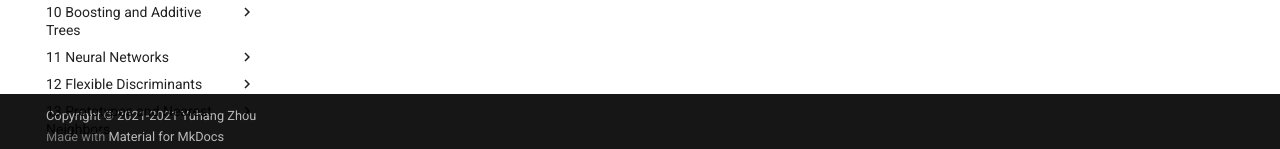
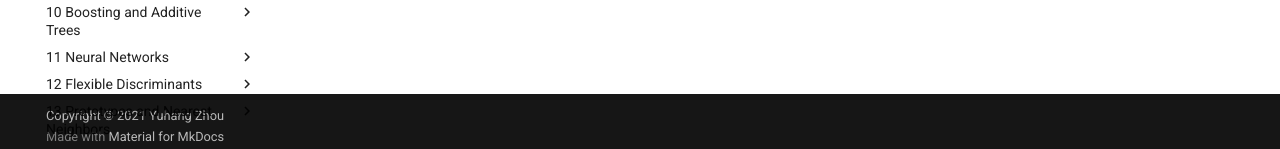
Before and after one commit to YuhangZhou88/ESL_Solution, an MkDocs documentation site: the page built from docs/ESL-Solution/2-Overview-of-Supervised-Learning/ex2-3.md, in a window 1280 px wide. Shown: the part 741-890 px from the top of the page. Built offline with MkDocs 1.6.1 and Material for MkDocs 9.7.7, drawn with Linux system fonts in a browser that asks for light colours; comment, search, counter and statistics services are not loaded.

Commit message:
Fix copyright

```diff
--- a/mkdocs.yml
+++ b/mkdocs.yml
@@ -66,7 +66,7 @@ extra_javascript:
   - https://polyfill.io/v3/polyfill.min.js?features=es6
   - https://cdn.jsdelivr.net/npm/mathjax@3/es5/tex-mml-chtml.js
 
-copyright: 'Copyright &copy; 2021-2021 Yuhang Zhou'
+copyright: 'Copyright &copy; 2021 Yuhang Zhou'
 
 extra:
   analytics:
```
